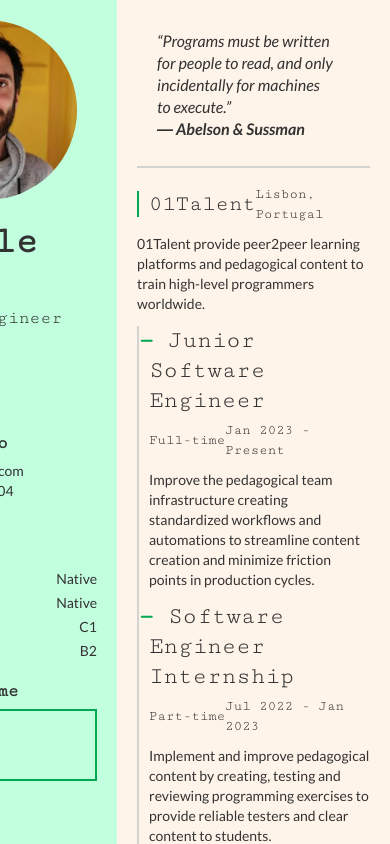
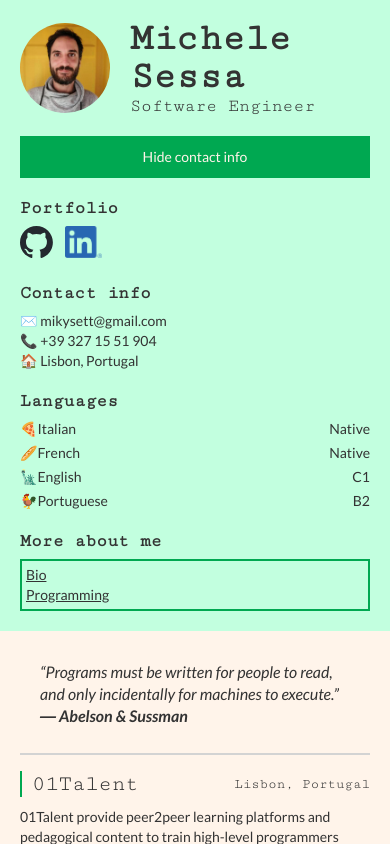
Before and after one commit to mikysett/another_cv, a Vue app in the folder cv-frontend/: page / in a window 390 px wide. Shown: the top 844 px of the page. Built offline with nearby package versions, Linux system fonts and the light colour scheme.

Commit message:
style: add mobile style

```diff
--- a/cv-frontend/src/App.vue
+++ b/cv-frontend/src/App.vue
@@ -46,6 +46,7 @@
 <style>
 @import './assets/reset.css';
 @import './assets/globals.css';
+@import './assets/mobile.css';
 
 #app {
   font-family: Lato, sans-serif;
@@ -74,4 +75,12 @@
   padding: 20px;
 }
 
+@media (max-width: 850px) {
+  .main-grid {
+    grid-row-gap: 0px;
+    grid-template-columns: 1fr;
+    grid-template-rows: auto;
+  }
+}
+
 </style>
--- a/cv-frontend/src/assets/globals.css
+++ b/cv-frontend/src/assets/globals.css
@@ -99,12 +99,44 @@
   padding-bottom: 4px;
 }
 
-.main-container a {
+.ei-container a, .long-description a {
   color: var(--color2);
   text-decoration: underline;
 }
 
-.main-container a:hover {
+.ei-container a:hover, .long-description a:hover {
   color: var(--bg1);
   background: var(--color2);
 }
+
+.std-btn {
+  background: var(--color2);
+  color: var(--bg1);
+  font-family: Lato, sans-serif;
+  text-decoration: none;
+  padding: 9px 15px;
+  border: 2px solid var(--color2);
+  cursor: pointer;
+}
+
+.std-btn:hover {
+  background: var(--bg1);
+  color: var(--color2);
+}
+
+@media (max-width: 850px) {
+  .secondary-container {
+    width: 100vw;
+    max-height: auto;
+    position: static;
+  }
+
+  .main-content-wrapper {
+    width: 100vw;
+    overflow: hidden;
+  }
+
+  .main-container {
+    max-width: none;
+  }
+}
--- /dev/null
+++ b/cv-frontend/src/assets/mobile.css
@@ -0,0 +1,10 @@
+@media (max-width: 850px) {
+  .main-grid {
+    grid-row-gap: 0px;
+    grid-template-columns: 1fr;
+    grid-template-rows: auto;
+  }
+  body {
+    --color2: orange;
+  }
+}
--- a/cv-frontend/src/components/MainHeader.vue
+++ b/cv-frontend/src/components/MainHeader.vue
@@ -4,7 +4,7 @@
       <h1>{{ props.pageName }}</h1>
     </div>
     <div class="jh-right header-btn-container">
-      <router-link class="std-btn" to="/">Back to Home</router-link>
+      <router-link class="std-btn" to="/">Back&nbsp;to&nbsp;Home</router-link>
     </div>
   </div>
 </template>
@@ -20,19 +20,12 @@
   line-height: 1.2;
   color: var(--color2);
   font-weight: bold;
+  margin-right: 20px;
 }
 
-.std-btn {
-  background: var(--color2);
-  color: var(--bg1);
-  font-family: Lato, sans-serif;
-  text-decoration: none;
-  padding: 9px 15px;
-  border: 2px solid var(--color2);
-}
-
-.std-btn:hover {
-  background: var(--bg1);
-  color: var(--color2);
+@media (max-width: 850px) {
+  .justified-header {
+    flex-wrap: wrap;
+  }
 }
 </style>
--- a/cv-frontend/src/components/MainMenu.vue
+++ b/cv-frontend/src/components/MainMenu.vue
@@ -1,12 +1,20 @@
 <template>
   <nav>
-    <div class="profile-img-wrapper">
-      <img class="profile-img" src="../assets/img/profile.jpg" alt="Michele Sessa">
+    <div class="menu-header-wrapper">
+      <div class="profile-img-wrapper">
+        <img class="profile-img" src="../assets/img/profile.jpg" alt="Michele Sessa">
+      </div>
+      <div class="menu-header-titles">
+        <h1 class="title">Michele<br />Sessa</h1>
+        <h2 class="subtitle">Software Engineer</h2>
+      </div>
     </div>
-    <h1 class="title">Michele<br />Sessa</h1>
-    <h2 class="subtitle">Software Engineer</h2>
 
-    <div class="contact-info-container">
+    <p @click="showContactInfo = !showContactInfo" class="std-btn contact-btn">
+      {{ ContactBtnText }}
+    </p>
+
+    <div v-if="showContactInfo" class="contact-info-container">
       <div class="info-section">
         <h3>Portfolio</h3>
         <div class="img-container">
@@ -54,7 +62,6 @@
 
     <h3 class="menu-title">More about me</h3>
     <div class="bottom-menu">
-      <router-link class="menu-link" to="/">Home</router-link>
       <router-link class="menu-link" to="/bio">Bio</router-link>
       <router-link class="menu-link" to="/programming">Programming</router-link>
     </div>
@@ -62,6 +69,12 @@
 </template>
 
 <script setup>
+import { ref, computed } from 'vue'
+
+const showContactInfo = ref(true)
+const ContactBtnText = computed(() => {
+  return showContactInfo.value ? 'Hide contact info' : 'Show contact info'
+})
 </script>
 
 <style scoped>
@@ -143,4 +156,31 @@
   color: var(--color2);
 }
 
+.contact-btn {
+  display: none;
+  text-align: center;
+}
+
+@media (max-width: 850px) {
+  .contact-btn {
+    display: block;
+  }
+
+  .menu-header-wrapper {
+    display: flex;
+    align-items: center;
+    margin-bottom: 20px;
+  }
+
+  .profile-img {
+    max-width: 90px;
+    margin-right: 20px;
+  }
+
+  .title {
+    margin-top: 0;
+    line-height: 38px;
+  }
+}
+
 </style>
```
